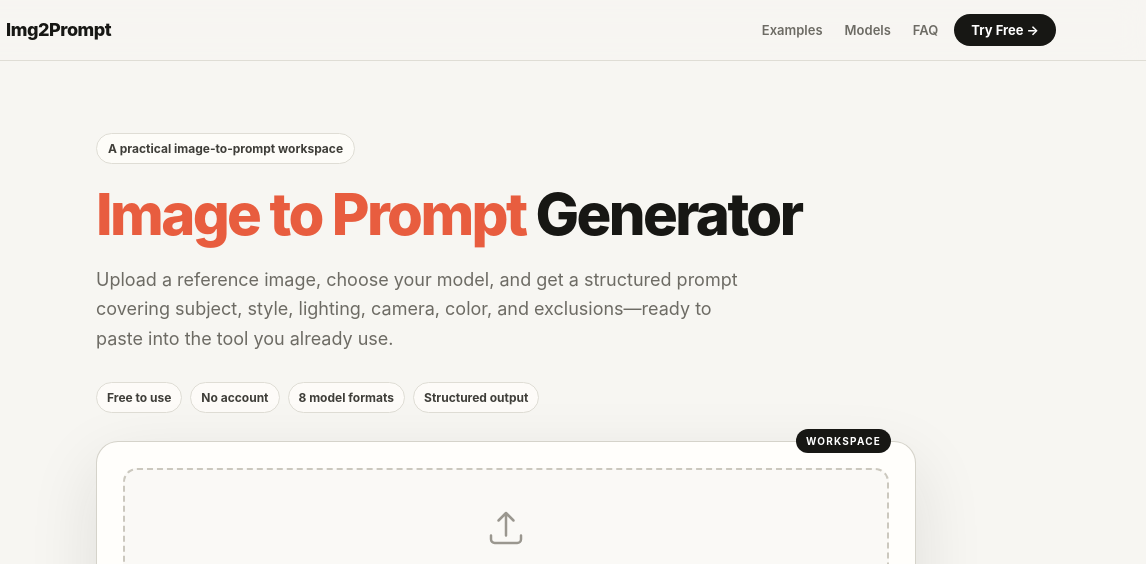
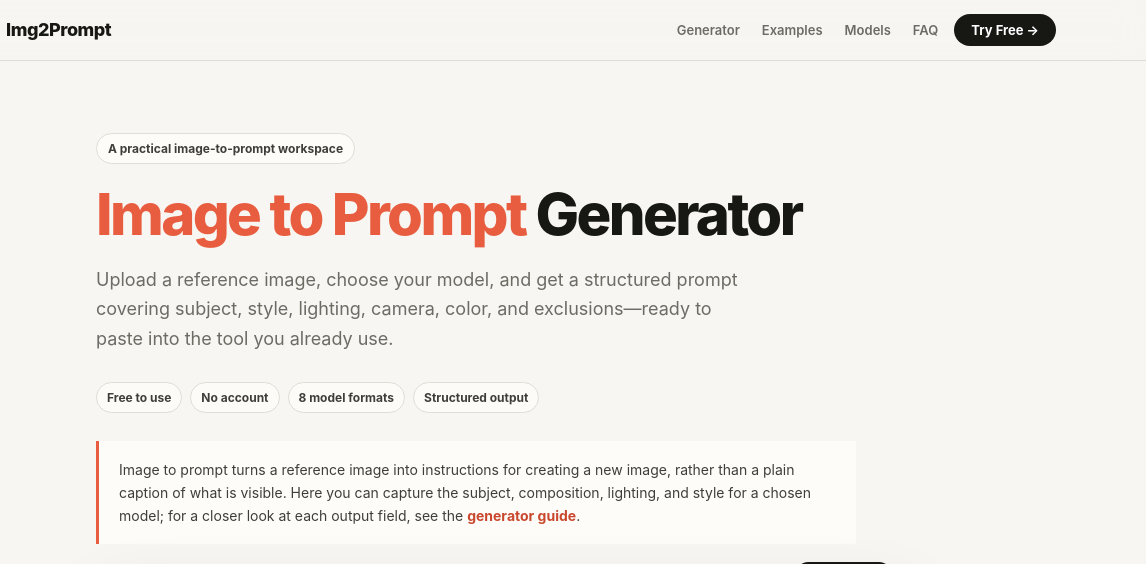
Before and after one commit to HunTun13/img2prompt, a website: page index.html in a window 1280 px wide. Shown: the top 564 px of the page, 134-1280 px from the left. Drawn offline with Linux system fonts and the light colour scheme.

Commit message:
seo: focus homepage on image to prompt

```diff
--- a/index.html
+++ b/index.html
@@ -11,18 +11,18 @@
   gtag('js', new Date());
   gtag('config', 'G-4R1VYKF6P0');
 </script>
-<title>Image to Prompt Generator - Free Tool | Img2Prompt</title>
-<meta name="description" content="Upload any image and get a model-ready AI prompt for Midjourney, Flux, Stable Diffusion, DALL·E and more. Free image to prompt generator by Img2Prompt.">
+<title>Image to Prompt - Free AI Image to Prompt Generator | Img2Prompt</title>
+<meta name="description" content="Turn any image into a model-ready AI prompt for Midjourney, Flux, Stable Diffusion, DALL·E and more. Free image to prompt tool, no sign-up.">
 <meta name="keywords" content="image to prompt, image to prompt generator, prompt from image, img to prompt, get prompt from image, generate prompt from image, convert image to prompt, extract prompt from image, AI image prompt generator">
 <meta name="robots" content="index, follow">
 <link rel="canonical" href="https://img2prompt.app/">
 <link rel="icon" href="/assets/favicon.svg" type="image/svg+xml">
-<meta property="og:title" content="Image to Prompt Generator - Free Tool | Img2Prompt">
+<meta property="og:title" content="Image to Prompt - Free AI Image to Prompt Generator | Img2Prompt">
 <meta property="og:description" content="Turn any image into a model-ready AI prompt for Midjourney, Flux, Stable Diffusion, Nano Banana, DALL·E and more. Free by Img2Prompt.">
 <meta property="og:type" content="website">
 <meta property="og:url" content="https://img2prompt.app/">
 <meta name="twitter:card" content="summary_large_image">
-<meta name="twitter:title" content="Image to Prompt Generator - Img2Prompt">
+<meta name="twitter:title" content="Image to Prompt | Img2Prompt">
 <meta name="twitter:description" content="Upload any image and get a ready-to-use AI prompt for Midjourney, Flux, Stable Diffusion, Nano Banana, DALL·E. Free by Img2Prompt.">
 
 <!-- Cloudflare Turnstile -->
@@ -254,6 +254,12 @@ header {
   font-size: clamp(16px, 2vw, 18px); color: var(--text-3);
   max-width: 650px; margin-bottom: 28px; line-height: 1.65;
 }
+.hero-concept {
+  max-width: 760px; margin: 0 0 30px; padding: 17px 20px;
+  border-left: 3px solid var(--primary); background: rgba(255,254,251,.78);
+  color: var(--text-2); font-size: 14px; line-height: 1.65;
+}
+.hero-concept a { color: var(--primary-hover); font-weight: 700; }
 
 /* ===== TRUST BAR ===== */
 .trust-bar {
@@ -685,6 +691,7 @@ footer {
     </a>
     <div class="header-cta">
       <nav class="header-nav" aria-label="Main navigation">
+        <a href="/image-to-prompt-generator/">Generator</a>
         <a href="#examples">Examples</a>
         <a href="#supported-formats">Models</a>
         <a href="#faq">FAQ</a>
@@ -714,8 +721,10 @@ footer {
       <span class="trust-badge">Structured output</span>
     </div>
 
+    <p class="hero-concept">Image to prompt turns a reference image into instructions for creating a new image, rather than a plain caption of what is visible. Here you can capture the subject, composition, lighting, and style for a chosen model; for a closer look at each output field, see the <a href="/image-to-prompt-generator/">generator guide</a>.</p>
+
     <!-- Tool Card -->
-    <div class="tool-card">
+    <div class="tool-card" id="generator">
       <!-- Drop Zone -->
       <div id="drop-zone" role="button" aria-label="Upload image area" tabindex="0">
         <svg viewBox="0 0 24 24" fill="none" stroke="currentColor" stroke-width="1.5">
@@ -1015,11 +1024,13 @@ footer {
         <div class="uc-index" aria-hidden="true">03</div>
         <h3>Product Image Prompts</h3>
         <p>Convert product photos into prompts for e-commerce scenes, lifestyle shots, and ad creative generation.</p>
+        <a class="format-guide-link" href="/product-image-to-prompt/">Explore product prompts →</a>
       </div>
       <div class="usecase-card">
         <div class="uc-index" aria-hidden="true">04</div>
         <h3>Anime &amp; Character Prompts</h3>
         <p>Extract visual details from anime, game art, portraits, and character references for accurate recreation.</p>
+        <a class="format-guide-link" href="/anime-image-to-prompt/">Explore anime prompts →</a>
       </div>
       <div class="usecase-card">
         <div class="uc-index" aria-hidden="true">05</div>
@@ -1030,6 +1041,7 @@ footer {
         <div class="uc-index" aria-hidden="true">06</div>
         <h3>Interior Design Prompts</h3>
         <p>Convert room photos into detailed prompts for generating new interior design variations and styles.</p>
+        <a class="format-guide-link" href="/interior-design-prompt/">Explore interior prompts →</a>
       </div>
     </div>
   </div>
```
